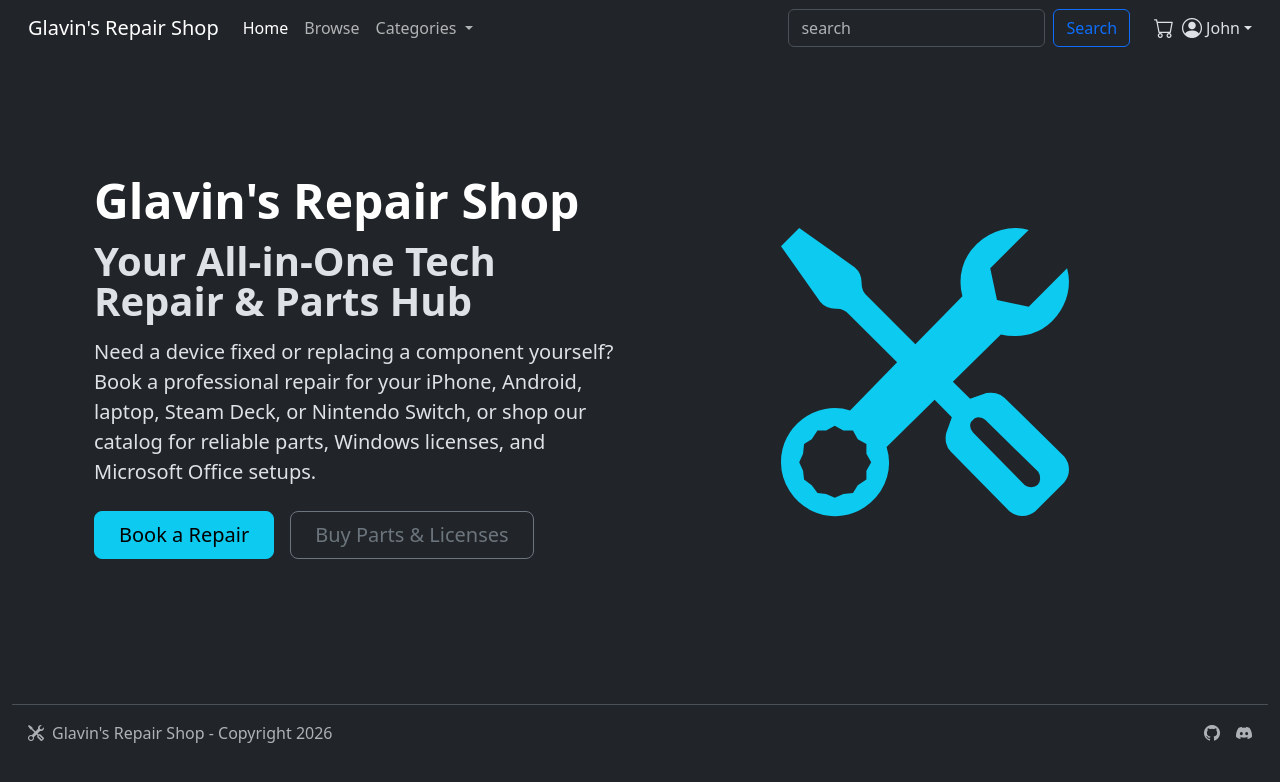
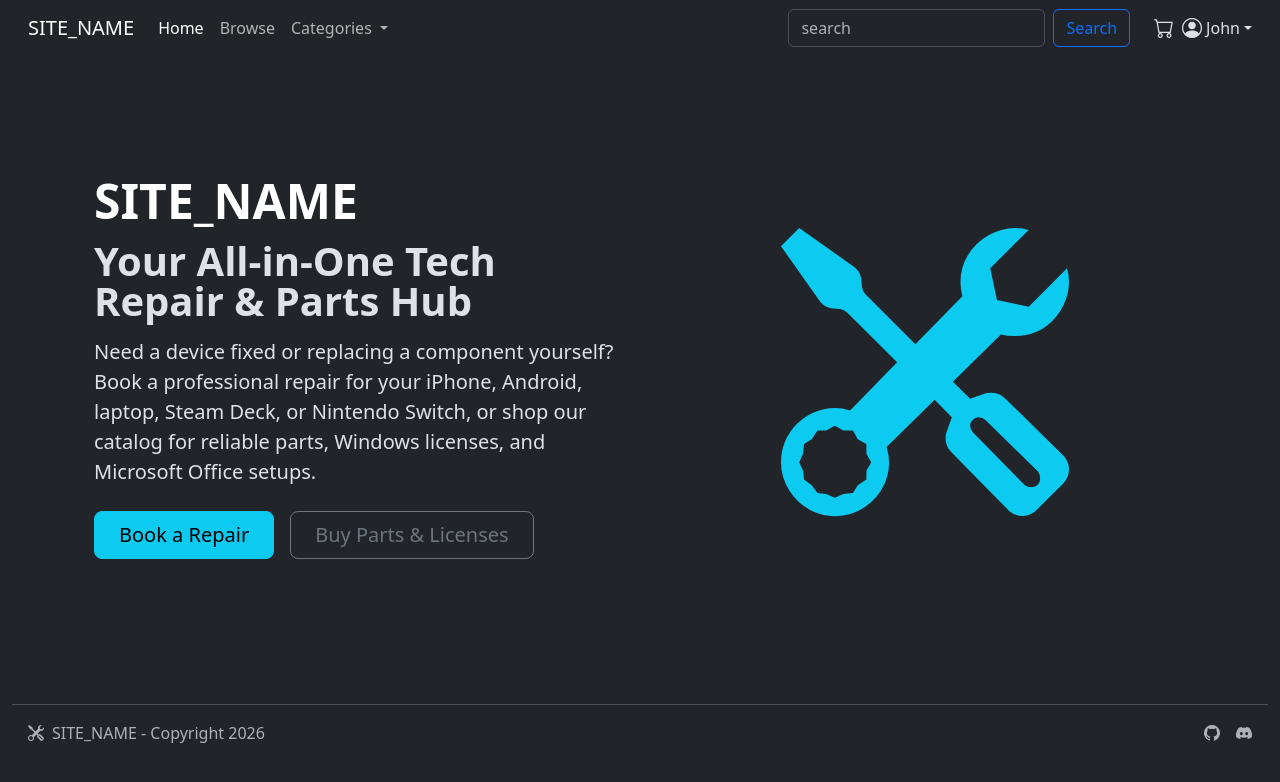
Before and after one commit to Glanvin/circuit-cart, a CodeIgniter app: page /database/index.php/home in a window 1280 px wide. Shown: the top 782 px of the page. Run offline with CodeIgniter, Linux system fonts and the light colour scheme; the visitor is signed in with stand-in values (Sample User, id 1); some libraries are stand-ins or nearby versions.

Commit message:
Rename storefront to Circuit Cart

```diff
--- a/application/views/auth/sign_in.php
+++ b/application/views/auth/sign_in.php
@@ -29,7 +29,7 @@
 
             <p class="mt-3 mb-0 text-center">Don't have an account? <a href="<?= site_url('auth/signup') ?>">Sign Up</a></p>
 
-            <p class="mt-3 mb-3 text-body-secondary">Copyright Glavin's Repair Shop</p>
+            <p class="mt-3 mb-3 text-body-secondary">Copyright <?= SITE_NAME ?></p>
         </form>
     </main>
 </div>
--- a/application/views/auth/sign_up.php
+++ b/application/views/auth/sign_up.php
@@ -73,7 +73,7 @@
 
             <p class="mt-3 mb-0 text-center">Already have an account? <a href="<?= site_url('auth/signin') ?>">Sign In</a></p>
 
-            <p class="mt-5 mb-3 text-body-secondary">Copyright Glavin's Repair Shop</p>
+            <p class="mt-5 mb-3 text-body-secondary">Copyright <?= SITE_NAME ?></p>
         </form>
     </main>
 </div>
--- a/application/views/pages/home.php
+++ b/application/views/pages/home.php
@@ -5,7 +5,7 @@
         </div>
         <div class="col-lg-6">
             <h1 class="display-5 fw-bold text-body-emphasis lh-1 mb-3">
-                Glavin's Repair Shop
+                <?= SITE_NAME ?>
             </h1>
             <h2 class="display-6 fw-bold lh-1 mb-3">Your All-in-One Tech Repair & Parts Hub</h2>
             <p class="lead mb-4">
--- a/application/views/templates/footer.php
+++ b/application/views/templates/footer.php
@@ -7,7 +7,7 @@
                 </i>
             </a>
             <span class="mb-3 mb-md-0 text-body-secondary">
-                Glavin's Repair Shop - Copyright 2026
+                <?= SITE_NAME ?> - Copyright 2026
             </span>
         </div>
         <ul class="nav col-md-4 justify-content-end list-unstyled d-flex px-3">
--- a/application/views/templates/navbar.php
+++ b/application/views/templates/navbar.php
@@ -1,7 +1,7 @@
 <nav class="navbar navbar-expand-lg">
     <div class="container-fluid mx-3">
         <a class="navbar-brand" href="#">
-            Glavin's Repair Shop
+            <?= SITE_NAME ?>
         </a>
         <button aria-controls="navbarSupportedContent" aria-expanded="false" aria-label="Toggle navigation" class="navbar-toggler" data-bs-target="#navbarSupportedContent" data-bs-toggle="collapse" type="button">
             <span class="navbar-toggler-icon">
--- a/application/views/templates/navbar_employees.php
+++ b/application/views/templates/navbar_employees.php
@@ -1,7 +1,7 @@
 <nav class="navbar navbar-expand-lg">
     <div class="container-fluid mx-3">
         <a class="navbar-brand" href="#">
-            Glavin's Repair Shop
+            <?= SITE_NAME ?>
         </a>
         <button aria-controls="navbarSupportedContent" aria-expanded="false" aria-label="Toggle navigation" class="navbar-toggler" data-bs-target="#navbarSupportedContent" data-bs-toggle="collapse" type="button">
             <span class="navbar-toggler-icon">
```
Also changed, not shown: README.md.
